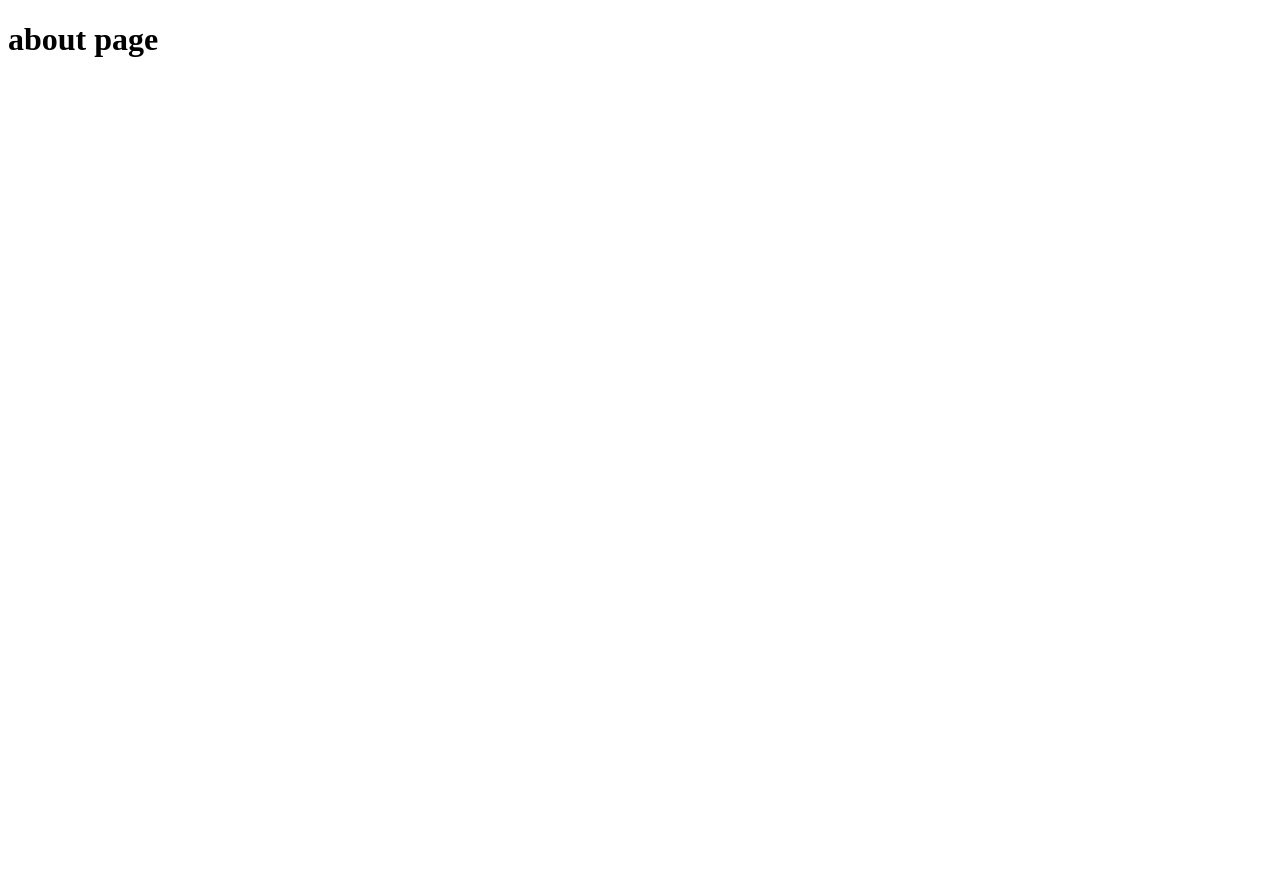
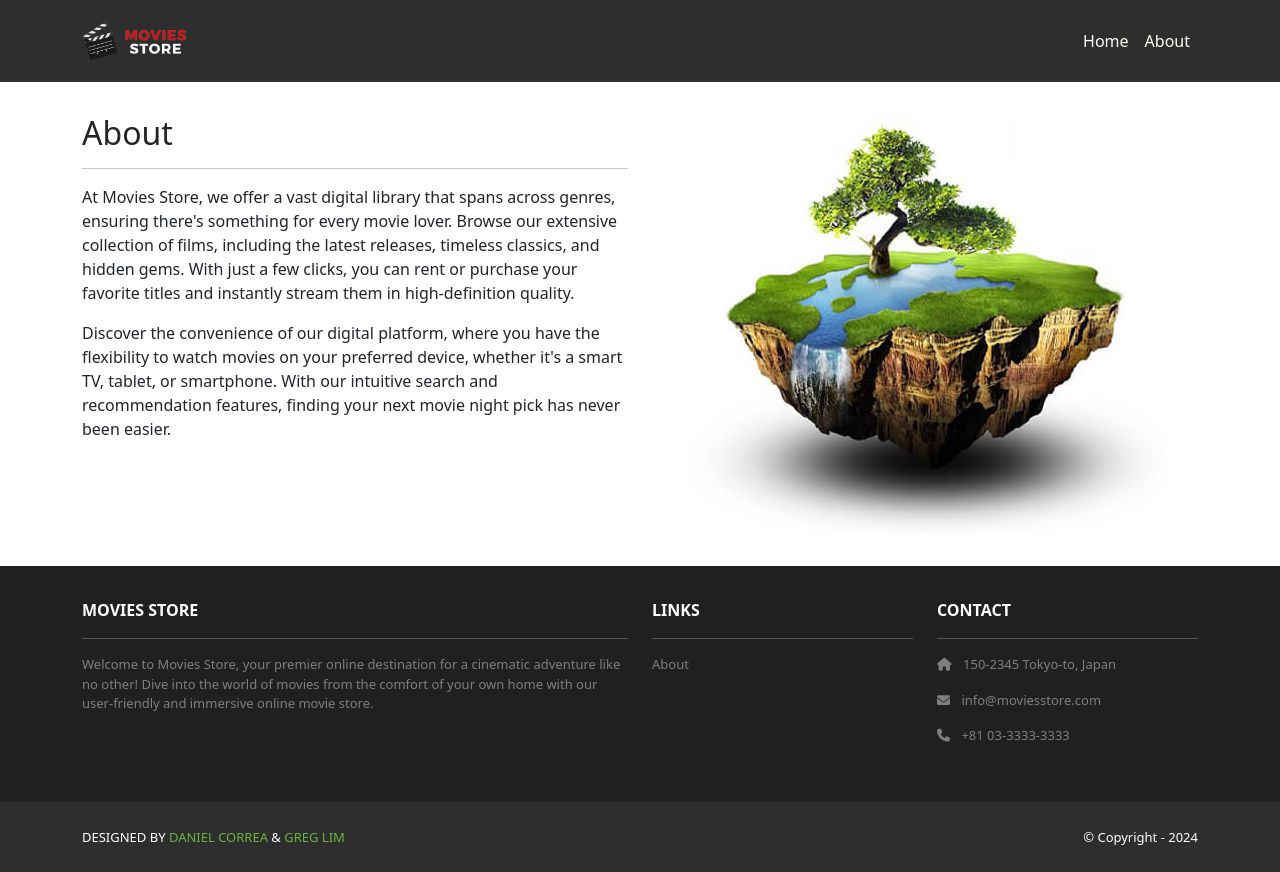
Before and after one commit to ericcnguyen04/project_1-moviestore, a Django app: page /about in a window 1280 px wide. Before the commit the page is almost empty. Before the commit the page ends 57 px from the top, so only its background shows below. Run offline with Django 4.2, Linux system fonts and the light colour scheme; some libraries are stand-ins or nearby versions.

Commit message:
completion of 3. designing a base template

```diff
--- a/moviestore/home/templates/home/about.html
+++ b/moviestore/home/templates/home/about.html
@@ -1,12 +1,25 @@
-<!DOCTYPE html>
-<html lang="en">
-<head>
-    <meta charset="UTF-8">
-    <meta name="viewport" content="width=device-width, initial-scale=1.0">
-    <title>GT Moviestore</title>
-</head>
-<body>
-    <h1> about page
-    </h1>
-</body>
-</html>
+{% extends 'base.html' %}
+{% block content %}
+{% load static %}
+
+<div class="p-3">
+  <div class="container">
+    <div class="row mt-3">
+      <div class="col-md-6 mx-auto mb-3">
+        <h2>About</h2>
+        <hr />
+        <p>At Movies Store, we offer a vast digital library that spans across genres,
+          ensuring there's something for every movie lover. Browse our extensive collection of films,
+          including the latest releases, timeless classics, and hidden gems. With just a few clicks,
+          you can rent or purchase your favorite titles and instantly stream them in high-definition quality.</p>
+        <p>Discover the convenience of our digital platform, where you have the flexibility to watch movies
+          on your preferred device, whether it's a smart TV, tablet, or smartphone. With our intuitive search
+          and recommendation features, finding your next movie night pick has never been easier.</p>
+      </div>
+      <div class="col-md-6 mx-auto mb-3 text-center">
+        <img src="{% static 'img/about.jpg' %}" class="max-width-100" alt="about" />
+      </div>
+    </div>
+  </div>
+</div>
+{% endblock content %}
--- a/moviestore/home/views.py
+++ b/moviestore/home/views.py
@@ -2,7 +2,11 @@ from django.shortcuts import render
 
 # Create your views here.
 def index(request):
-    return render(request, "home/index.html")
+    template_data = {}
+    template_data['title'] = 'Movies Store'
+    return render(request, "home/index.html", {'template_data': template_data})
 
 def about(request):
-    return render(request, "home/about.html")
+    template_data = {}
+    template_data['title'] = 'About'
+    return render(request, "home/about.html", {'template_data': template_data})
--- /dev/null
+++ b/moviestore/moviestore/static/css/style.css
@@ -0,0 +1,40 @@
+.bg-index{
+  background: url("/static/img/background.jpg") no-repeat fixed;
+  background-size: 100% auto;
+}
+
+.navbar a.nav-link {
+  color: #FFFEF6 !important;
+}
+
+.bg-dark {
+  background-color: #2E2E2E !important;
+}
+
+.ms-footer {
+  background-color: #202020;
+}
+
+.ms-footer p {
+  color: #7F7F7F;
+  font-size: 13px;
+}
+
+.ms-footer a:hover {
+  color: #6ab43e;
+  text-decoration: none;
+}
+
+.ms-footer-bottom span{
+  font-size: 13px;
+  line-height: 38px;
+}
+
+.ms-footer-bottom a {
+  color: #6ab43e;
+  text-decoration: none;
+}
+
+.ms-footer-bottom a:hover {
+  color: #fff;
+}
--- /dev/null
+++ b/moviestore/moviestore/templates/base.html
@@ -0,0 +1,82 @@
+<!DOCTYPE html>
+<html>
+  {% load static %}
+  <head>
+    <title>{{ template_data.title }}</title>
+    <link href="https://cdn.jsdelivr.net/npm/bootstrap@5.3.3/dist/css/bootstrap.min.css" rel="stylesheet" crossorigin="anonymous">
+    <link rel="stylesheet" href="https://cdnjs.cloudflare.com/ajax/libs/font-awesome/6.1.1/css/all.min.css">
+    <link href="https://fonts.googleapis.com/css2?family=Poppins:wght@300;400;500;600;700&display=swap" rel="stylesheet">
+    <script src="https://cdn.jsdelivr.net/npm/bootstrap@5.3.3/dist/js/bootstrap.bundle.min.js"crossorigin="anonymous"></script>
+    <link rel="stylesheet" type="text/css" href="{% static 'css/style.css' %}">
+    <meta name="viewport" content="width=device-width, initial-scale=1" />
+  </head>
+
+  <body>
+
+    <!-- Header -->
+    <nav class="p-3 navbar navbar-dark bg-dark navbar-expand-lg">
+      <div class="container">
+        <a class="navbar-brand" href="{% url 'home.index' %}">
+          <!-- The logo never showed up because i put a space in the string -->
+          <img src="{% static 'img/logo.png' %}" alt="logo" height="40" />
+        </a>
+        <button class="navbar-toggler" type="button" data-bs-toggle="collapse" data-bs-target="#navbarNavAltMarkup"
+          aria-controls="navbarNavAltMarkup" aria-expanded="false" aria-label="Toggle navigation">
+          <span class="navbar-toggler-icon"></span>
+        </button>
+        <div class="collapse navbar-collapse" id="navbarNavAltMarkup">
+          <div class="navbar-nav ms-auto navbar-ml">
+            <a class="nav-link" href="{% url 'home.index' %}">Home</a>
+            <a class="nav-link" href="{% url 'home.about' %}">About</a>
+          </div>
+        </div>
+      </div>
+    </nav>
+    <!-- Header -->
+
+    <div>
+      {% block content %}
+      {% endblock content %}
+    </div>
+
+    <!-- Footer -->
+    <section class="p-3 ms-footer d-none d-md-block">
+      <div class="container">
+        <div class="row mt-3 text-white">
+          <div class="col-md-6 col-lg-6 col-xl-6 mx-auto mb-4">
+            <b>MOVIES STORE</b>
+            <hr />
+            <p>Welcome to Movies Store, your premier online destination for a cinematic
+              adventure like no other! Dive into the world of movies from the comfort of your own home with our user-friendly
+              and immersive online movie store.</p>
+          </div>
+          <div class="col-md-3 col-lg-3 col-xl-3 mx-auto mb-4">
+            <b>LINKS</b>
+            <hr />
+            <p><a class="nav-link" href="{% url 'home.about' %}">About</a></p>
+          </div>
+          <div class="col-md-3 col-lg-3 col-xl-3 mx-auto mb-4">
+            <b>CONTACT</b>
+            <hr />
+            <p><i class="fas fa-home me-2"></i> 150-2345 Tokyo-to, Japan</p>
+            <p><i class="fas fa-envelope me-2"></i> info@moviesstore.com</p>
+            <p><i class="fas fa-phone me-2"></i> +81 03-3333-3333</p>
+          </div>
+        </div>
+      </div>
+    </section>
+    <section class="p-3 ms-footer-bottom bg-dark">
+      <div class="container d-flex justify-content-between">
+        <div class="me-5 text-white">
+          <span>DESIGNED BY <a href="https://www.x.com/danielgarax" target="_blank">DANIEL CORREA</a> &
+            <a href="https://www.x.com/greglim81" target="_blank">GREG LIM</a>
+          </span>
+        </div>
+        <div class="text-white">
+          <span>© Copyright - 2024</span>
+        </div>
+      </div>
+    </section>
+    <!-- Footer -->
+  </body>
+</html>
```
Also changed, not shown: moviestore/home/templates/home/index.html (+18 -11 lines), moviestore/moviestore/settings.py (+6 -2 lines), moviestore/moviestore/static/img/about.jpg (added), moviestore/moviestore/static/img/logo.png (added), 1 other file.
